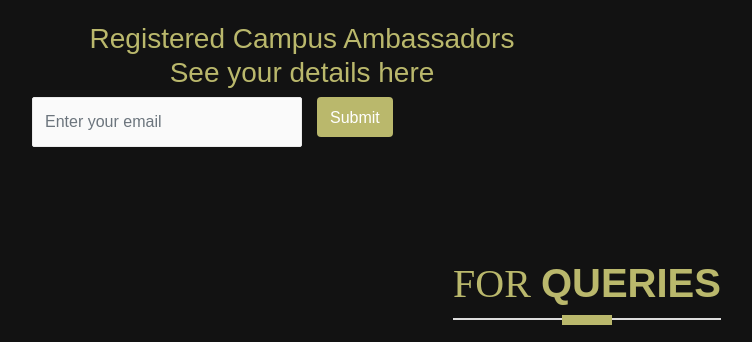
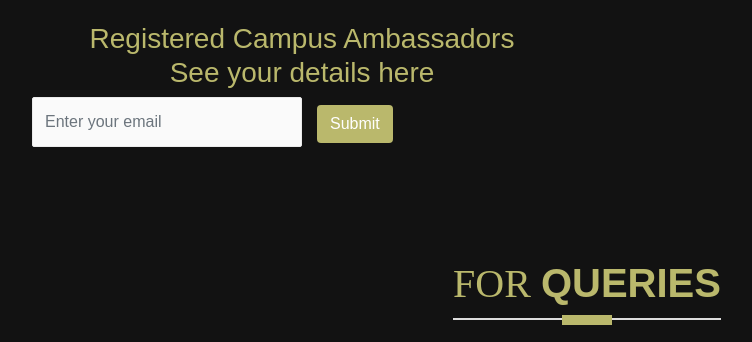
Before and after one commit to wishsagarks/KIITMUN21, a PHP site: page /campus-ambassador.php in a window 1280 px wide. Shown: the part 988-1330 px from the top of the page, without its empty margins (53-805 px from the left). Run offline with PHP 8.4, Linux system fonts and the light colour scheme; data that the repository does not hold is empty; a stand-in replaces the project's code that opens the database connection.

Commit message:
Update campus-ambassador.php

```diff
--- a/campus-ambassador.php
+++ b/campus-ambassador.php
@@ -233,8 +233,8 @@ $leaderboard_result = mysqli_query($conn, $leader_query);
                                     <input style="position:relative;z-index:999" type="email" name="ca-email" class="form-control" placeholder="Enter your email">
                                 </div>
 
-                               <div class="col-xs-12 col-sm-12 col-md-6">
-                                    <button style="position:relative;z-index:999" name="submit2" class="btn pt-2" type="submit">Submit</button>
+                               <div class="col-xs-12 col-sm-12 col-md-6 pt-2">
+                                    <button style="position:relative;z-index:999" name="submit2" class="btn" type="submit">Submit</button>
                                 </div>
                             </div>
                         </form>
```
